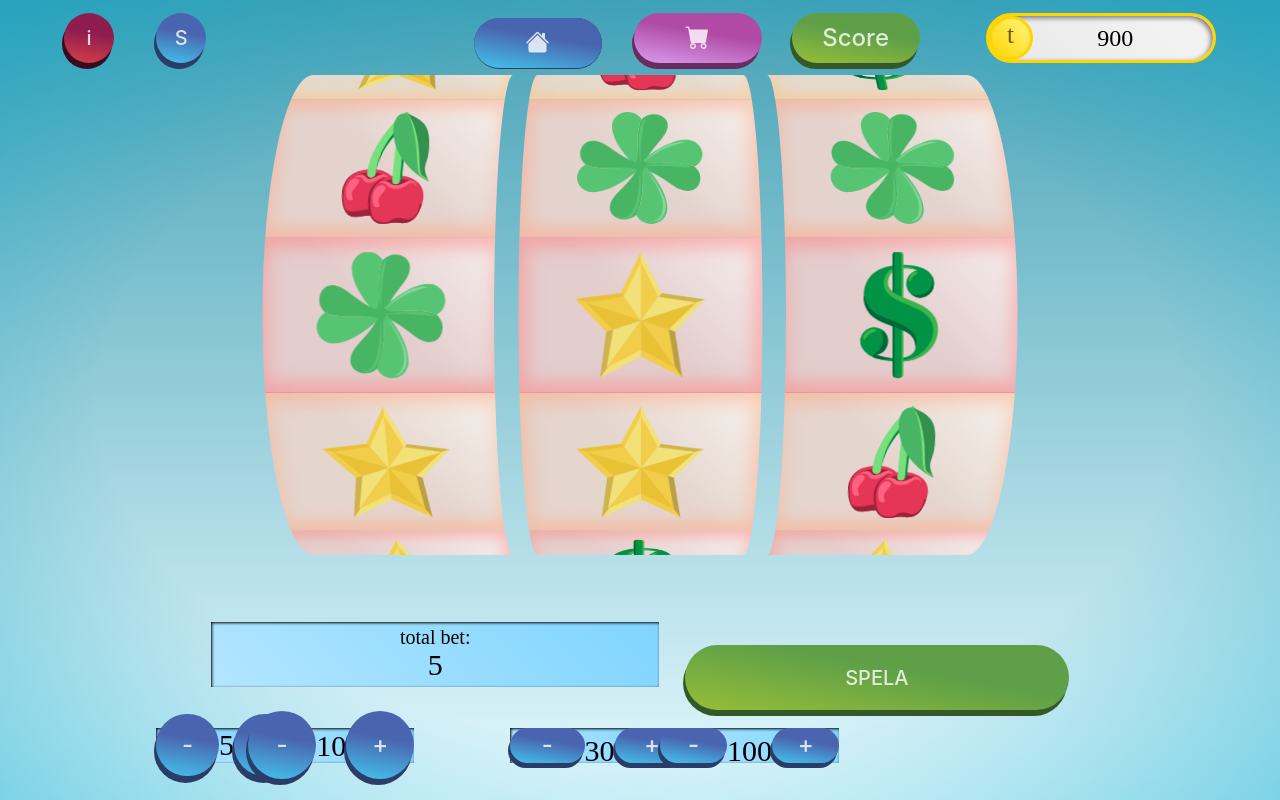
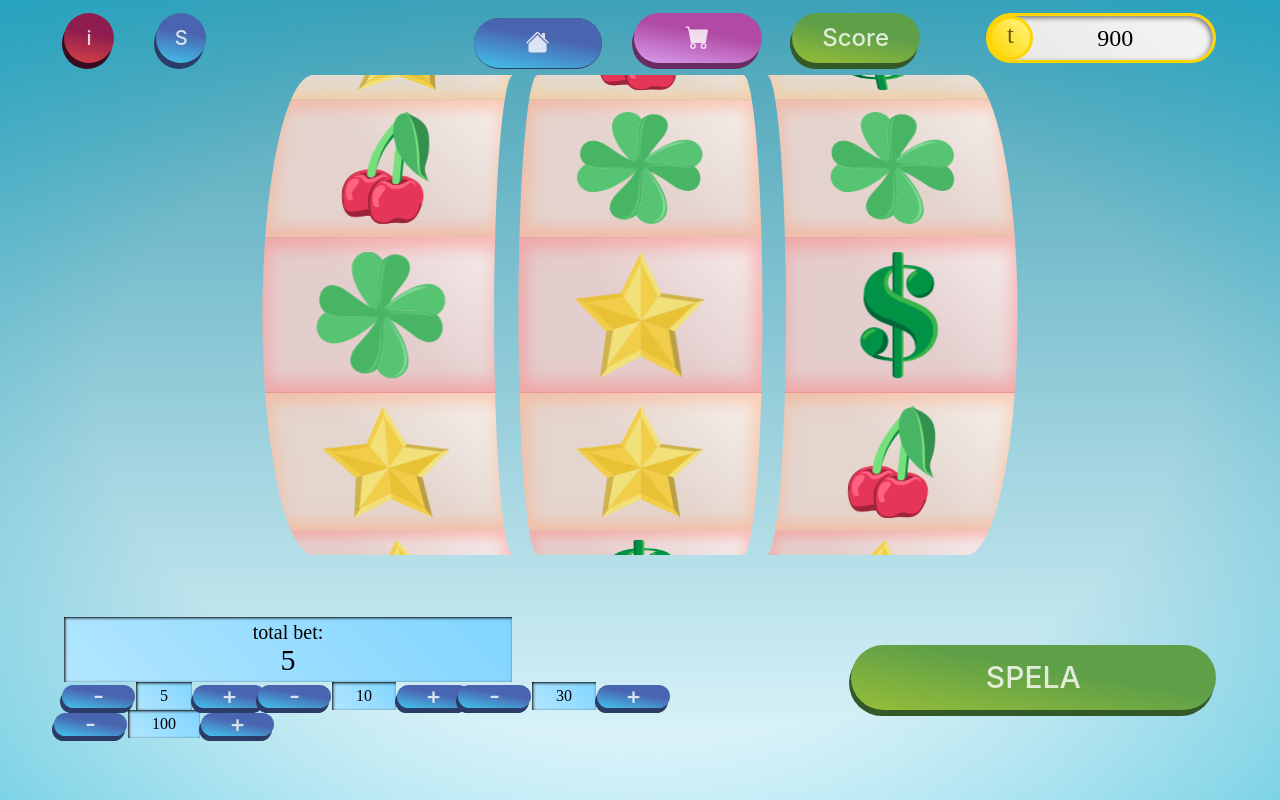
Before and after one commit to ztipsamme/jontastic-slots, a Vue app: page / in a window 1280 px wide. Shown: the top 800 px of the page. Built offline with nearby package versions, Linux system fonts and the light colour scheme; a web font is replaced by a local one.

Commit message:
Betknapparfix

```diff
--- a/src/components/SlotMachineComp.vue
+++ b/src/components/SlotMachineComp.vue
@@ -398,6 +398,7 @@
         @click="gameStart()"
         :disabled="tokens.tokens.bet > tokens.tokens.sum"
         :styles="{ maxHeight: '65px' }"
+        :size="'x-large'"
       >
         SPELA
       </btn>
--- a/src/components/TotalBet.vue
+++ b/src/components/TotalBet.vue
@@ -1,170 +1,126 @@
 <template>
-
-
-  <div class="div-wrapper-container">
-    <div class="bet-amount">
+  <div class="betting-container">
+    <div class="total-bet-container">
       <p>total bet:</p>
-      <span>{{
-        "\n" + tokenStore.tokens.bet
-      }}</span>
+      <span>{{ "\n" + tokenStore.tokens.bet }}</span>
     </div>
 
-
- <div class="bet-amount-num">
+    <div class="bet-container-wrapper">
+      <div class="bet-container bet-5">
         <btn
-      :styles="{ zIndex: 2, maxWidth: '85px' }"
-      :circle="true"
-      :width="'22vh'"
+          class="btn"
+          :styles="{ zIndex: 2 }"
+          :circle="false"
+          :width="betBtnWidth"
+          :height="betBtnHight"
           :size="'large'"
-      @click="decrementBetAmount()"
+          @click="decreaseBet(5)"
           :audio="'btn.mp3'"
         >
           -
         </btn>
 
-<p>
-      <input
-        id="inpBet"
-        @blur="onBlur"
-        v-if="isActive"
-        type="text"
-        v-model="currentBet"
-      />
-      <span @click="onClick" v-if="!isActive">{{
-        "\n" + 5
-      }}</span>
-
-</p>
+        <div class="bet-amount">5</div>
         <btn
-      :styles="{ zIndex: 2, maxWidth: '75px' }"
-      :circle="true"
-      :width="'22vh'"
+          class="btn"
+          :styles="{ zIndex: 2 }"
+          :circle="false"
+          :width="betBtnWidth"
+          :height="betBtnHight"
           :size="'large'"
-      @click="incrementBetAmount()"
+          @click="increaseBet(5)"
         >
           +
         </btn>
       </div>
 
-
- <div class="ten-bet">
-  <div class="bet-amount-num10">
-
-
+      <div class="bet-container bet-10">
         <btn
-      :styles="{ zIndex: 2, maxWidth: '75px' }"
-      :circle="true"
-      :width="'19vh'"
+          class="btn"
+          :styles="{ zIndex: 2 }"
+          :circle="false"
+          :width="betBtnWidth"
           :size="'large'"
-      @click="decrementBetAmount10()"
+          :height="betBtnHight"
+          @click="decreaseBet(10)"
         >
           -
         </btn>
-      <input
-        id="inpBet"
-        @blur="onBlur"
-        v-if="isActive"
-        type="text"
-        v-model="currentBet"
-      />
-      <span @click="onClick" v-if="!isActive">{{
-        "\n" + 10
-      }}</span>
-
+        <div class="bet-amount">10</div>
 
         <btn
-      :styles="{ zIndex: 2, maxWidth: '75px' }"
-      :circle="true"
-      :width="'19vh'"
+          class="btn"
+          :styles="{ zIndex: 2 }"
+          :circle="false"
+          :width="betBtnWidth"
           :size="'large'"
-      @click="incrementBetAmount10()"
+          :height="betBtnHight"
+          @click="increaseBet(10)"
+        >
+          +
+        </btn>
+      </div>
+
+      <div class="bet-container bet-30">
+        <btn
+          class="btn"
+          :styles="{ zIndex: 2 }"
+          :circle="false"
+          :width="betBtnWidth"
+          :size="'large'"
+          :height="betBtnHight"
+          @click="decreaseBet(30)"
+        >
+          -
+        </btn>
+        <div class="bet-amount">30</div>
+
+        <btn
+          class="btn"
+          :styles="{ zIndex: 2 }"
+          :circle="false"
+          :width="betBtnWidth"
+          :size="'large'"
+          :height="betBtnHight"
+          @click="increaseBet(30)"
+        >
+          +
+        </btn>
+      </div>
+
+      <div class="bet-container bet-100">
+        <btn
+          class="btn"
+          :styles="{ zIndex: 2 }"
+          :circle="false"
+          :width="betBtnWidth"
+          :size="'large'"
+          :height="betBtnHight"
+          @click="decreaseBet(100)"
+        >
+          -
+        </btn>
+
+        <div class="bet-amount">100</div>
+        <btn
+          class="btn"
+          :styles="{ zIndex: 2 }"
+          :circle="false"
+          :width="betBtnWidth"
+          :size="'large'"
+          :height="betBtnHight"
+          @click="increaseBet(100)"
         >
           +
         </btn>
       </div>
     </div>
- <div class="thirty-bet-container">
-  <div class="bet-amount-num30">
-
-
- <btn
-      :styles="{ zIndex: 2, maxWidth: '75px' }"
-      :circle="true"
-      :width="'19vh'"
-      :size="'large'"
-      @click="decrementBetAmount30()"
-    >
-      -
-    </btn>
-
-
-      <input
-        id="inpBet"
-        @blur="onBlur"
-        v-if="isActive"
-        type="text"
-        v-model="currentBet"
-      />
-      <span @click="onClick" v-if="!isActive">{{
-        "\n" + 30
-      }}</span>
-
-
-  <btn
-      :styles="{ zIndex: 2, maxWidth: '75px' }"
-      :circle="true"
-      :width="'19vh'"
-      :size="'large'"
-      @click="incrementBetAmount30()"
-    >
-      +
-    </btn></div>
-
-    <div class="hundred-bet-container">
-    <div class="bet-amount-num100">
-    <btn
-      :styles="{ zIndex: 2, maxWidth: '85px' }"
-      :circle="true"
-      :width="'22vh'"
-      :size="'large'"
-      @click="decrementBetAmount100()"
-    >
-      -
-    </btn>
-
-<p>
-      <input
-        id="inpBet"
-        @blur="onBlur"
-        v-if="isActive"
-        type="text"
-        v-model="currentBet"
-      />
-      <span @click="onClick" v-if="!isActive">{{
-        "\n" + 100
-      }}</span>
-
-</p>
-  <btn
-      :styles="{ zIndex: 2, maxWidth: '75px' }"
-      :circle="true"
-      :width="'22vh'"
-      :size="'large'"
-      @click="incrementBetAmount100()"
-    >
-      +
-    </btn>
   </div>
- </div></div>
-</div>
-
 </template>
-
 
 <script>
   import btn from "./elements/buttonComponent.vue"
   import { useTokenStore } from "../stores/tokenStore.js"
-
 
   export default {
     setup() {
@@ -181,6 +137,8 @@
     },
     data() {
       return {
+        betBtnHight: "25px",
+        betBtnWidth: "75px",
         currentBet: 0,
         isActive: false,
       }
@@ -198,81 +156,38 @@
           val > this.tokenStore.tokens.sum ? this.tokenStore.tokens.sum : val
         this.tokenStore.tokens.bet = val
       },
-      decrementBetAmount() {
-        if (this.tokenStore.tokens.bet > 5) {
-          this.tokenStore.tokens.bet = this.tokenStore.tokens.bet - 5
+
+      increaseBet(val) {
+        if (this.tokenStore.tokens.bet + val < this.tokenStore.tokens.sum) {
+          this.tokenStore.tokens.bet += val
+        } else {
+          this.tokenStore.tokens.bet = this.tokenStore.tokens.sum
         }
       },
-      decrementBetAmount10() {
-        if (this.tokenStore.tokens.bet > 10) {
-          this.tokenStore.tokens.bet = this.tokenStore.tokens.bet - 10
+      decreaseBet(val) {
+        if (this.tokenStore.tokens.bet - val > 4) {
+          this.tokenStore.tokens.bet -= val
+        } else {
+          let lowest = this.tokenStore.tokens.sum > 4 ? 5 : 0
+          this.tokenStore.tokens.bet = lowest
         }
-      },
-      decrementBetAmount30() {
-        if (this.tokenStore.tokens.bet > 30) {
-          this.tokenStore.tokens.bet = this.tokenStore.tokens.bet - 30
-        }
-      },
-      decrementBetAmount100() {
-        if (this.tokenStore.tokens.bet > 100) {
-          this.tokenStore.tokens.bet = this.tokenStore.tokens.bet - 100
-        }
-      },
-      incrementBetAmount() {
-        if (this.tokenStore.tokens.bet + 5 <= this.tokenStore.tokens.sum) {
-          this.tokenStore.tokens.bet = this.tokenStore.tokens.bet + 5
-        }
-      },
-      incrementBetAmount10() {
-        if (this.tokenStore.tokens.bet + 10 <= this.tokenStore.tokens.sum) {
-          this.tokenStore.tokens.bet = this.tokenStore.tokens.bet + 10
-        }
-      },
-      incrementBetAmount30() {
-        if (this.tokenStore.tokens.bet + 30 <= this.tokenStore.tokens.sum) {
-          this.tokenStore.tokens.bet = this.tokenStore.tokens.bet + 30
-        }
-      },
-      incrementBetAmount100() {
-        if (this.tokenStore.tokens.bet + 100 <= this.tokenStore.tokens.sum) {
-          this.tokenStore.tokens.bet = this.tokenStore.tokens.bet + 100
-        }
-      },
-      onClick() {
-        this.isActive = true
-        this.currentBet = this.tokenStore.tokens.bet
-      },
-      onBlur() {
-        this.isActive = false
       },
     },
   }
 </script>
 
-
 <style scoped lang="scss">
-  .total-bet-container {
-    display: grid;
-    align-items: center;
-    justify-content: center;
-
+  .btn {
+    flex-shrink: 0;
   }
-.bet-columns-container{
-    display: flexbox;
+  .betting-container {
+    display: flex;
+    flex-flow: column;
   }
 
-  .ten-bet {
-    display:flex;
-    align-items: center;
-    width: 15em;
-    justify-content: center;
-  }
-
-
-  .thirty-bet-container {
+  .bet-container-wrapper {
     display: flex;
-    align-items: center;
-    justify-content: right;
+    flex-flow: row wrap;
   }
   .hundred-bet-container {
     display: flex;
@@ -280,12 +195,6 @@
     justify-content: right;
   }
 
-
-
-
-  .bet-wrapper {
-    background-color: antiquewhite;
-  }
   .bet-label {
     width: 100%;
     display: flex;
@@ -293,8 +202,6 @@
     color: white;
     align-items: center;
     justify-content: center;
-
-
   }
   .minus-button,
   .plus-button {
@@ -304,32 +211,51 @@
     border: none;
     cursor: pointer;
     z-index: 2;
-
-
-
   }
   #inpBet {
     border: 0;
     outline: 0;
     padding: 0;
     text-align: center;
-
   }
 
-
+  .bet-container {
+    display: flex;
+    flex-flow: row;
+    min-width: 200px;
+    max-width: 200px;
+    width: 200px;
+    flex-shrink: 0;
+    flex-grow: 0;
+    align-items: center;
+    justify-content: center;
+  }
   .bet-amount {
     background-image: linear-gradient(
       45deg,
       hsl(200, 100%, 85%),
       hsl(200, 100%, 75%)
     );
+    box-shadow: inset 1px 1px 3px 0px black;
     display: flex;
+    align-items: center;
+    justify-content: center;
+    height: 28px;
+    padding: 0 24px;
+  }
+
+  .total-bet-container {
+    display: flex;
+    background-image: linear-gradient(
+      45deg,
+      hsl(200, 100%, 85%),
+      hsl(200, 100%, 75%)
+    );
     flex-flow: column;
     align-items: center;
     position: relative;
     width: 35vw;
     max-height: 65px;
-    top: 29px;
     box-shadow: inset 1px 1px 3px 0px black;
     font-size: clamp(10px, 7vh, 30px);
     & p {
@@ -339,10 +265,9 @@
       padding: 0;
       line-height: 1em;
       font-size: 20px;
-
     }
   }
-  .bet-amount-num {
+  .bet-container-num {
     background-image: linear-gradient(
       5deg,
       hsl(200, 100%, 85%),
@@ -366,57 +291,6 @@
       line-height: 20em;
       font-size: 30px;
       width: 1em;
-
     }
-
   }
-  .bet-amount-num10 {
-    background-image: linear-gradient(
-      45deg,
-      hsl(200, 100%, 85%),
-      hsl(200, 100%, 75%)
-    );
-    display: flex;
-    align-items: center;
-    justify-content: center;
-    position: relative;
-    width: 13vw;
-    max-height: 35px;
-    top: 35px;
-    box-shadow: inset 1px 1px 3px 0px black;
-    font-size: clamp(10px, 7vh, 30px);
-    font-weight: normal;
-    margin: 0 -35px;
-
-  }
-
-
-  .bet-amount-num30{
-    background-image: linear-gradient(
-      45deg,
-      hsl(200, 100%, 85%),
-      hsl(200, 100%, 75%)
-    );
-    display: flex;
-    width: 14vw;
-    max-height: 35px;
-    box-shadow: inset 1px 1px 3px 0px black;
-    font-size: clamp(10px, 7vh, 30px);
-    margin: 0 -30px;
-  }
-
-  .bet-amount-num100{
-    background-image: linear-gradient(
-      45deg,
-      hsl(200, 100%, 85%),
-      hsl(200, 100%, 75%)
-    );
-    display: flex;
-    width: 14vw;
-    max-height: 35px;
-    box-shadow: inset 1px 1px 3px 0px black;
-    font-size: clamp(10px, 7vh, 30px);
-    margin: 0 -180px;
-  }
-
 </style>
--- a/src/components/pop-ups/gameInstructions.vue
+++ b/src/components/pop-ups/gameInstructions.vue
@@ -19,7 +19,7 @@
   </div>
 </template>
 
-<style>
+<style scoped>
   .popup-title {
     text-align: center;
     font-size: 25px;
--- a/src/components/pop-ups/infoPopUp.vue
+++ b/src/components/pop-ups/infoPopUp.vue
@@ -91,7 +91,7 @@
   }
 </script>
 
-<style lang="scss">
+<style lang="scss" scoped>
   .popup-overlay {
     position: fixed;
     top: 0;
--- a/src/components/pop-ups/securityInfo.vue
+++ b/src/components/pop-ups/securityInfo.vue
@@ -17,7 +17,7 @@
   </div>
 </template>
 
-<style>
+<style scoped>
   .popup-title {
     text-align: center;
     font-size: 25px;
--- a/src/components/pop-ups/symbolValuePopUp.vue
+++ b/src/components/pop-ups/symbolValuePopUp.vue
@@ -23,7 +23,7 @@
   }
 </script>
 
-<style lang="scss">
+<style scoped lang="scss">
   .popup-title {
     text-align: center;
     font-size: 25px;
```
Lines whose indentation alone changed are shown as unchanged.
